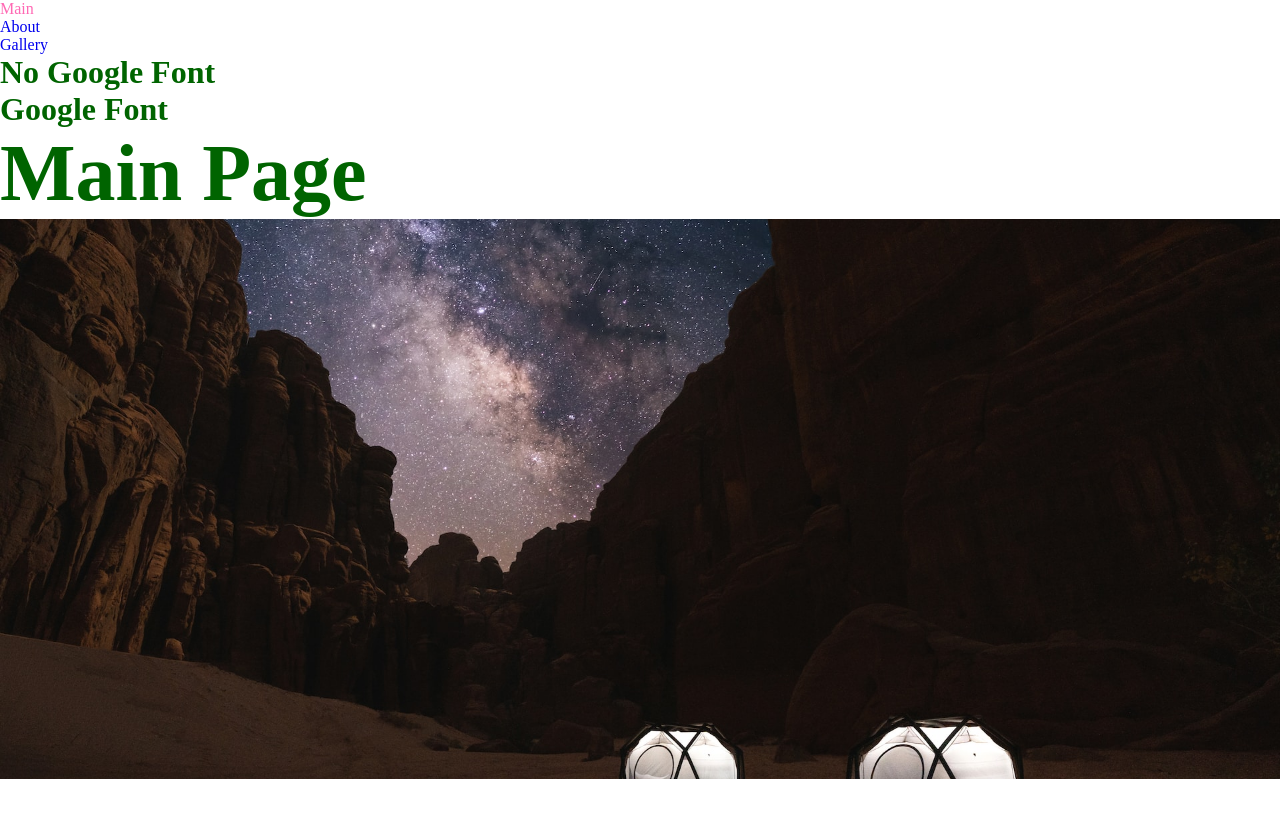
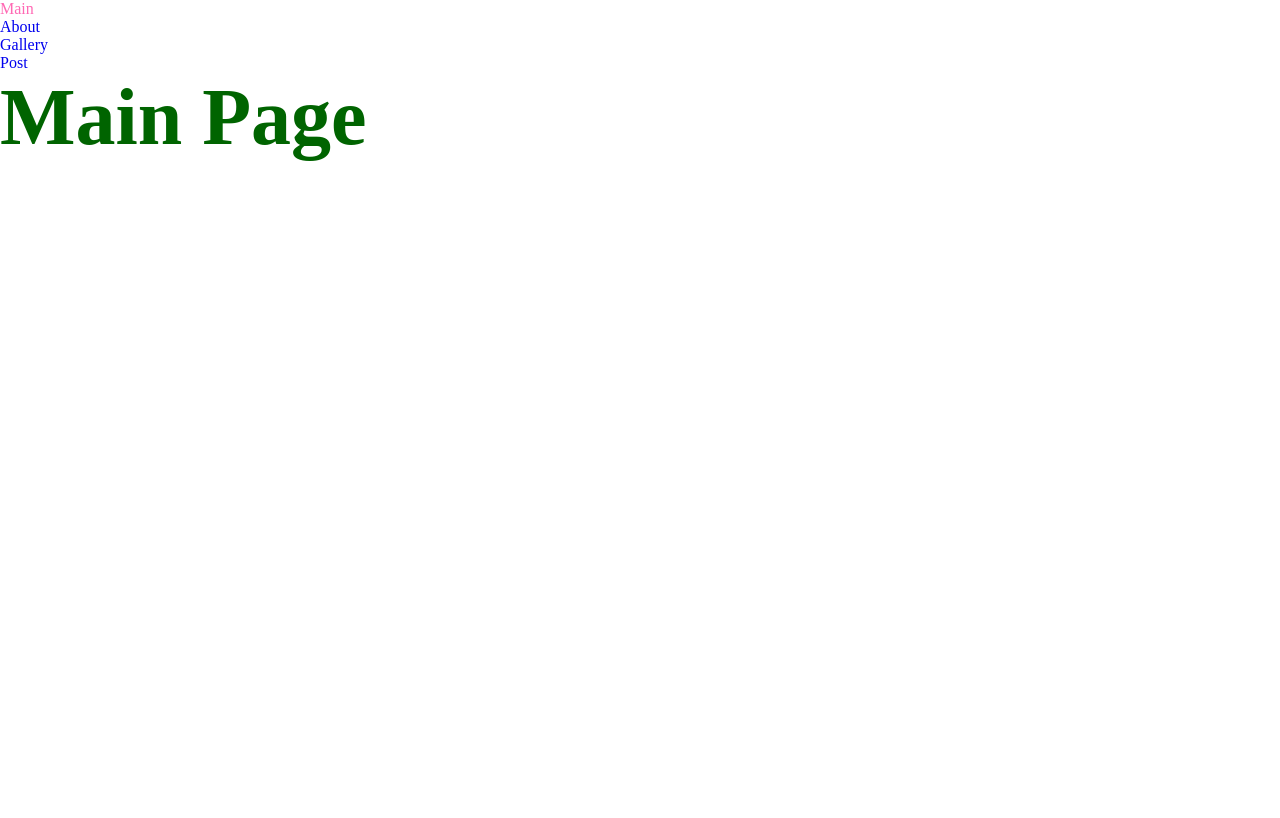
Before and after one commit to 2Joopiter/next-basic, a Next.js app: page / in a window 1280 px wide. Shown: the top 818 px of the page. Built offline with nearby package versions, Linux system fonts and the light colour scheme.

Commit message:
dynamic router와 client fetching을 통해 상세페이지 로직 구현

```diff
--- a/app/layout.jsx
+++ b/app/layout.jsx
@@ -24,8 +24,6 @@ export default function RootLayout({ children }) {
 			{/* clsx 활용시 변수에 조건문 적용도 가능(여러가지 연산처리 가능) */}
 			<body className={clsx('wrap', isRoboto && roboto.variable)}>
 				<Header />
-				<h1>No Google Font</h1>
-				<h1>Google Font</h1>
 				{children}
 			</body>
 		</html>
--- a/app/page.jsx
+++ b/app/page.jsx
@@ -1,46 +1,10 @@
 import clsx from 'clsx';
 import styles from './main.module.scss';
-import Image from 'next/image';
-import pic from './pic.jpg';
-import pic2 from '@/public/pic.jpg';
 
 export default function Home() {
 	return (
 		<main className={styles.main}>
 			<h1>Main Page</h1>
-			<div className={clsx(styles.pic)}>
-				<Image
-					src={pic}
-					alt='image'
-					width={300}
-					height={300}
-					quality={100}
-					// 속성이 fill일 때 next가 크기 산정하기 어려우므로, 특정 크기 미만의 브라우저폭에 대한 사이즈 크기를 지정하기를 권장
-					sizes='(min-width: 808px) 50vw, 100vw'
-					placeholder='blur'
-				/>
-			</div>
-
-			<div className={clsx(styles.pic)}>
-				<Image src={pic2} alt='image' fill quality={100} />
-			</div>
 		</main>
 	);
 }
-
-/*
-	NEXT에서 Image 컴포넌트를 사용해야 하는 이유
-	0. LCP(Largest Contentfull Paint): 웹페이지 로딩속도 측정시 컨텐츠에 있는 이미지나 영상같이 용량이 큰 소스용량까지 로딩속도 측정에 포함시키는 방식 (Image 컴포넌트는 LCP의 성능점수를 높이기 위한 방식)
-	1. 원본 빌드시 Import 한 다음 브라우저 크기에 따른 이미지 용량을 자동 최적화 시켜줌
-	2. 클라이언트 요청이 들어올 때 미리 최적화 시킨 이미지를 랜더링
-	3. quality 속성으로 직접 최적화 가능 0~100(default:75)
-	4. priority 속성을 이용해 빨리 출력해야 하는 이미지에 우선순위 부여 가능
-	4-1. 기본적으로 Image 컴포넌트는 lazy 로딩기능을 적용하는데 Priority 기능 적용시 lazy loading 기능은 강제 해제됨(주의)
-	5. Lazy loading이란 viewport에 보이는 이미지만 렌더링을 하고 문서에는 있지만 viewport에 보이지 않으면 로딩을 미루는 방식
-	6. Image 컴포넌트 호출시 가급적 width, height 속성을 지정해야 next가 빌드시에 해당 사이즈에 맞는 최적화 작업을 함
-	7. 이미지의 크기가 고정값이 아닐때는 fill 적용하기 (연결되어있는 style의 넓이, 높이를 판단해서 알아서 최적화함)
-	8. fill속성 적용시 추가적으로 하면 좋은 속성 > sizes
-	9. placeholder="blur"로 지정시 (로컬이미지일때) 미리 blur이미지를 먼저 출력하고 전체 이미지 렌더링이 완료되면 변경처리
-	9-1. 주의점: Placeholder 지정시 lazy-loading기능 제거됨, priority 적용시에는 placeholder가 동작안됨
-	10. 처음 마운트 화면에 보일 큰 이미지에 적용할 수 있는 2가지 옵션 (1. Priority / 2. placeholder)
-*/
--- /dev/null
+++ b/app/post/post.module.scss
@@ -0,0 +1,2 @@
+.post {
+}
--- a/components/header/header.jsx
+++ b/components/header/header.jsx
@@ -23,6 +23,11 @@ export default function Header() {
 						Gallery
 					</Link>
 				</li>
+				<li>
+					<Link href='/post' className={pathname === '/post' ? styles.on : ''}>
+						Post
+					</Link>
+				</li>
 			</ul>
 		</header>
 	);
```
Also changed, not shown: app/post/[num]/page.jsx (added, +25 -0 lines), app/post/page.jsx (added, +12 -0 lines), components/postList/postList.jsx (added, +31 -0 lines).
